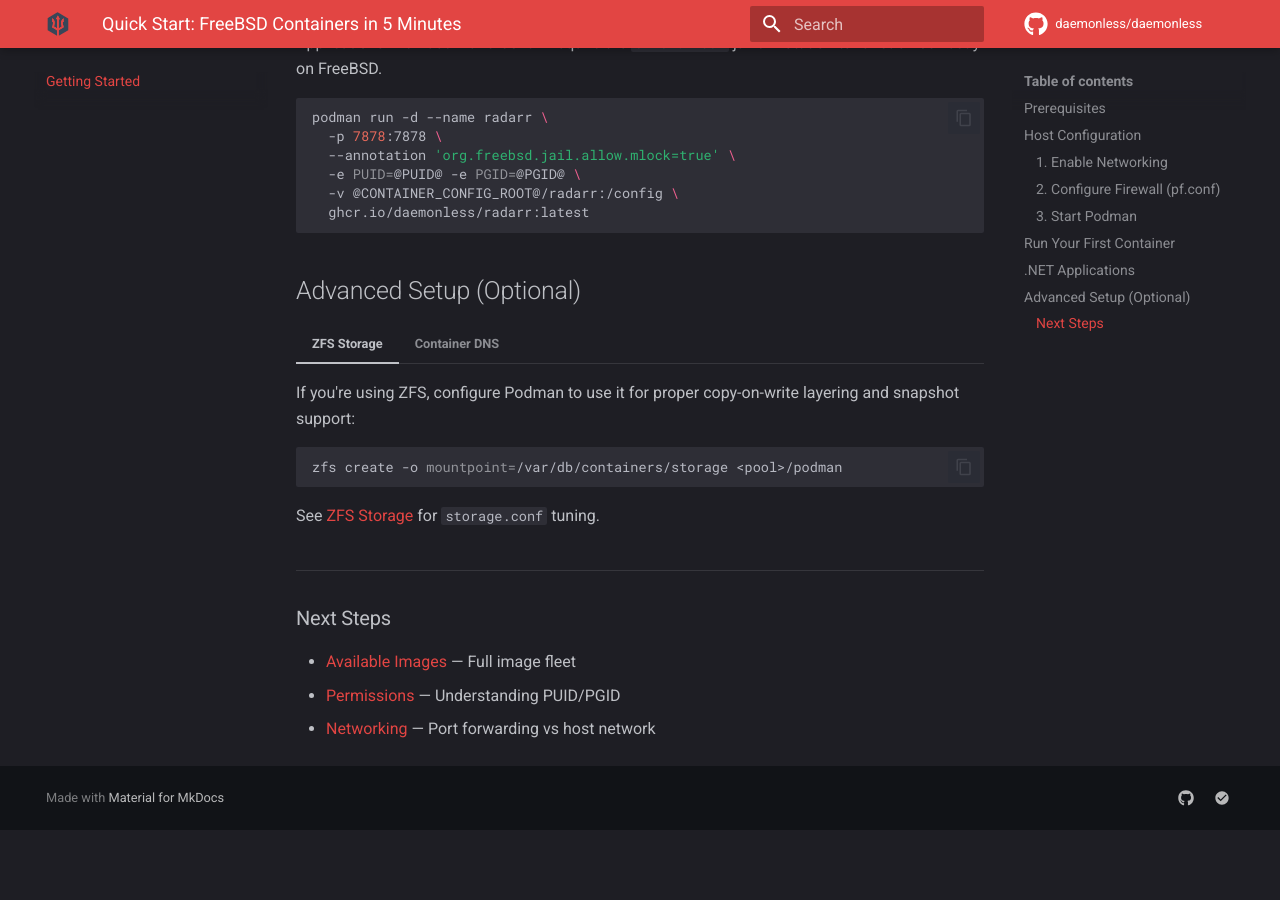
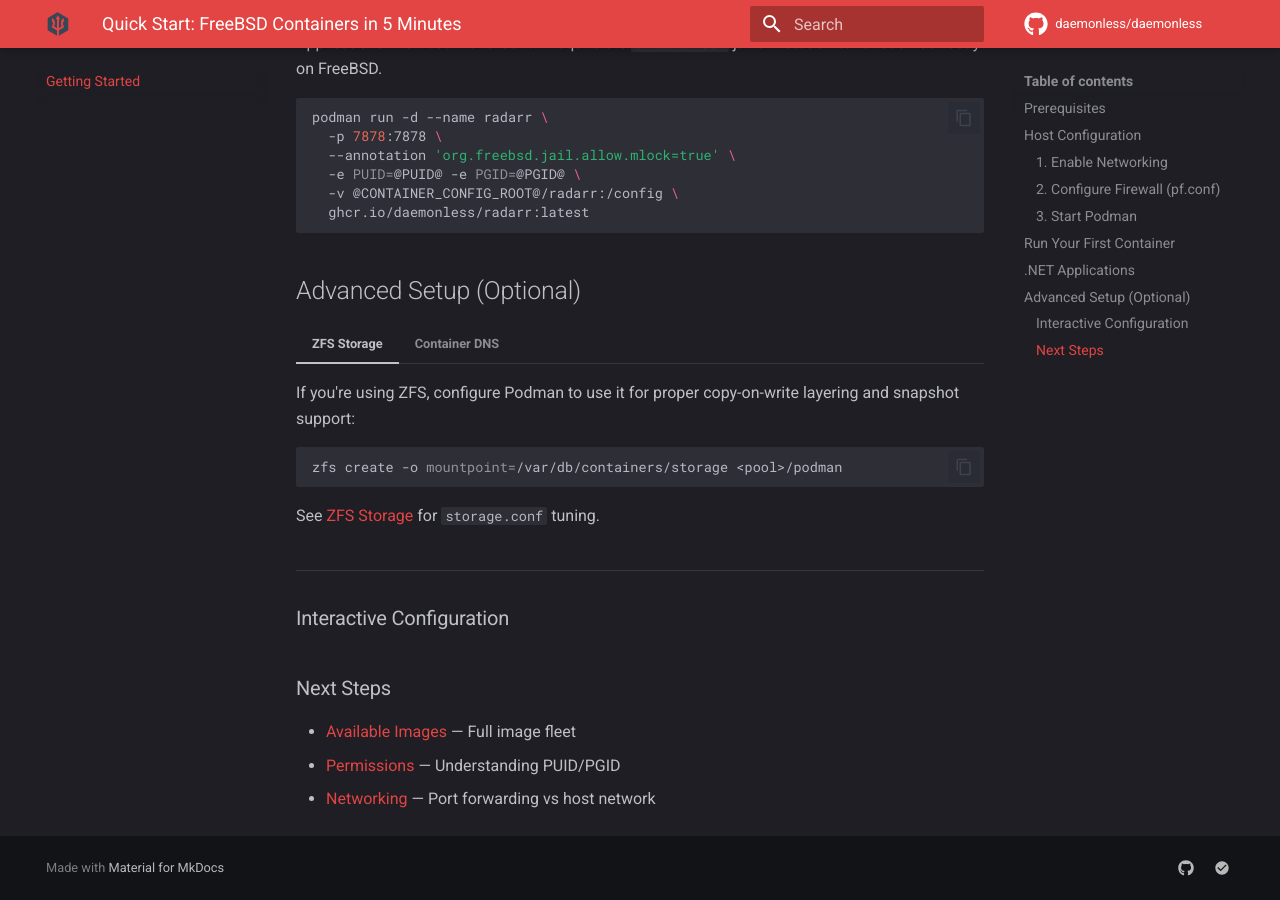
Before and after one commit to daemonless/daemonless-io, an MkDocs documentation site: the page built from docs/quick-start.md, in a window 1280 px wide and 900 px high, scrolled down 2129 px. Built offline with MkDocs 1.6.1 and Material for MkDocs 9.7.7, drawn with Linux system fonts in a browser that asks for light colours; comment, search, counter and statistics services are not loaded; before the commit the page ends 2959 px from its top, so only the background shows below that.

Commit message:
move placeholder settings menu panel to the bottom of the page

```diff
--- a/docs/quick-start.md
+++ b/docs/quick-start.md
@@ -134,6 +134,10 @@ podman run -d --name radarr \
 
 ---
 
+### Interactive Configuration
+
+<div class="placeholder-settings-panel"></div>
+
 ### Next Steps
 - [Available Images](images/index.md) — Full image fleet
 - [Permissions](guides/permissions.md) — Understanding PUID/PGID
```
